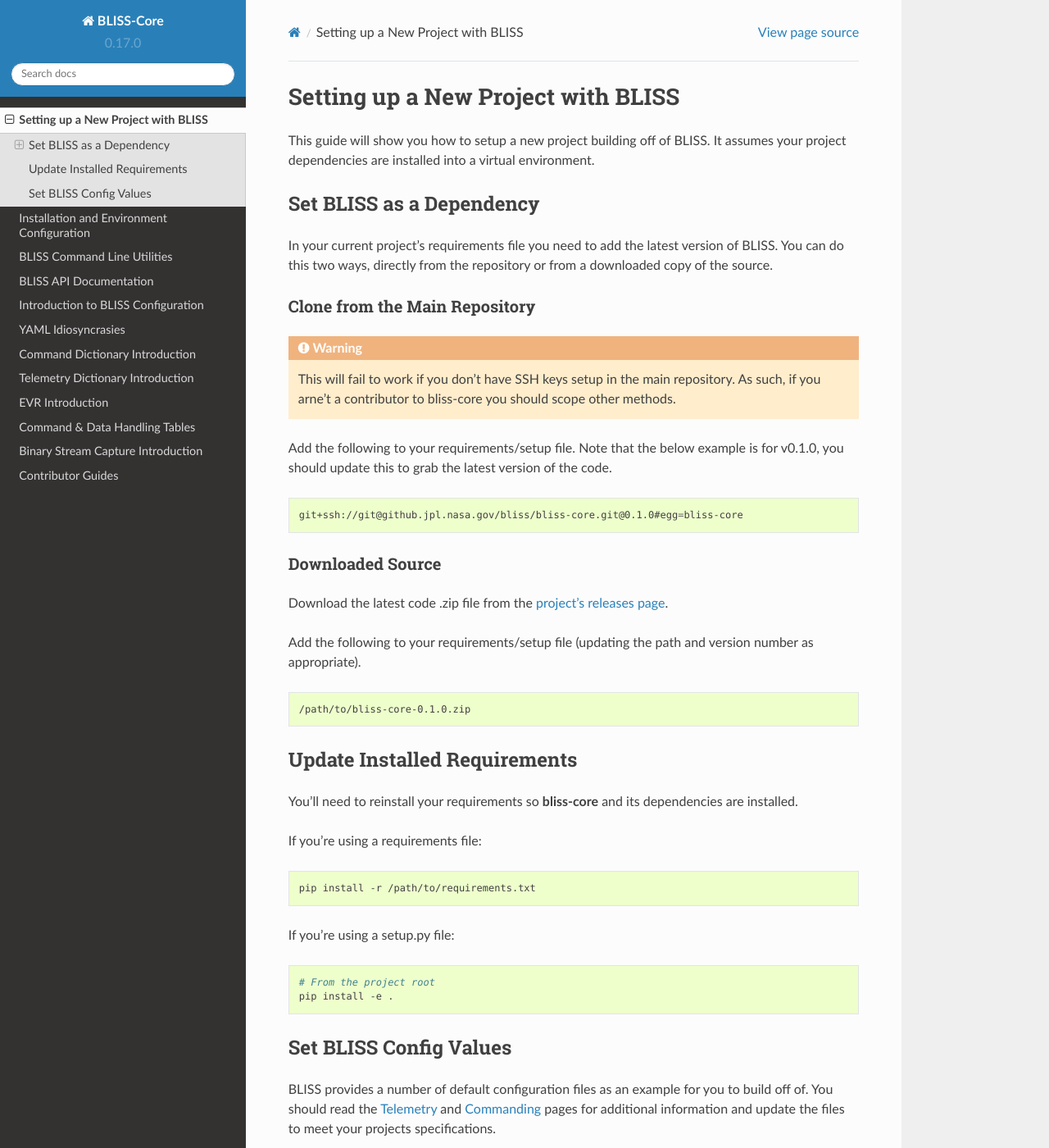
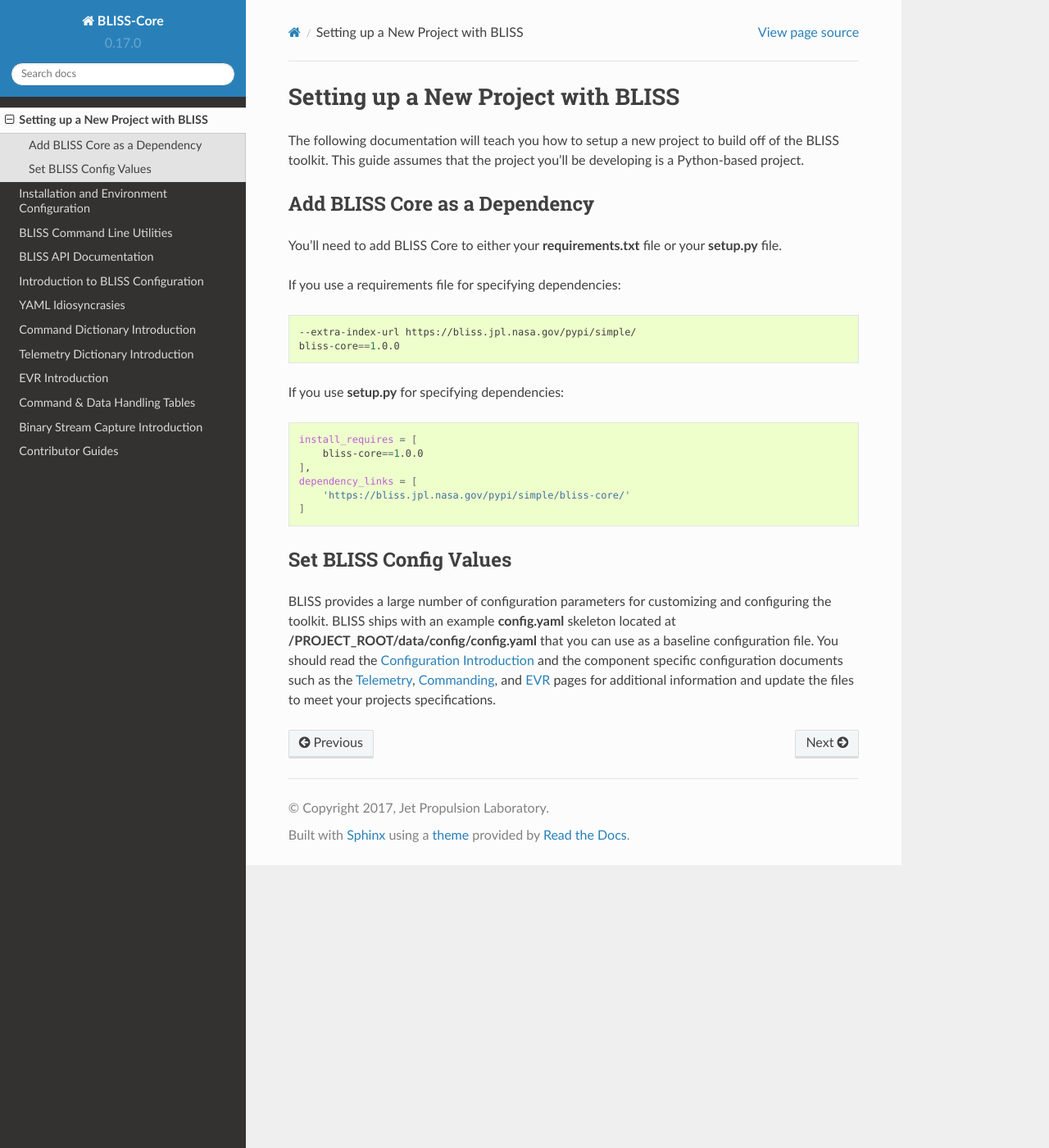
Before and after one commit to NASA-AMMOS/AIT-Core, a Sphinx documentation site: the page built from doc/source/project_setup.rst, in a window 1280 px wide and 1400 px high. Shown: the whole window at 82% size. Built offline with Sphinx 7.4.7 and the Read the Docs theme 2.0.0, drawn with Linux system fonts in a browser that asks for light colours; some of the changed text lies outside the part shown.

Commit message:
Issue #302 - Update new project setup page

```diff
--- a/doc/source/project_setup.rst
+++ b/doc/source/project_setup.rst
@@ -1,62 +1,32 @@
 Setting up a New Project with BLISS
 ===================================
 
-This guide will show you how to setup a new project building off of BLISS. It assumes your project dependencies are installed into a virtual environment.
+The following documentation will teach you how to setup a new project to build off of the BLISS toolkit. This guide assumes that the project you'll be developing is a Python-based project.
 
-Set BLISS as a Dependency
--------------------------
+Add BLISS Core as a Dependency
+------------------------------
 
-In your current project's requirements file you need to add the latest version of BLISS. You can do this two ways, directly from the repository or from a downloaded copy of the source.
+You'll need to add BLISS Core to either your **requirements.txt** file or your **setup.py** file.
 
-Clone from the Main Repository
-^^^^^^^^^^^^^^^^^^^^^^^^^^^^^^
-
-.. warning::
-
-   This will fail to work if you don't have SSH keys setup in the main repository. As such, if you arne't a contributor to bliss-core you should scope other methods.
-
-Add the following to your requirements/setup file. Note that the below example is for v0.1.0, you should update this to grab the latest version of the code.
+If you use a requirements file for specifying dependencies:
 
 .. code-block:: bash
 
-   git+ssh://git@github.jpl.nasa.gov/bliss/bliss-core.git@0.1.0#egg=bliss-core
+   --extra-index-url https://bliss.jpl.nasa.gov/pypi/simple/
+   bliss-core==1.0.0
 
-Downloaded Source
-^^^^^^^^^^^^^^^^^
-
-Download the latest code .zip file from the `project's releases page <https://github.jpl.nasa.gov/bliss/bliss-core/releases>`_.
-
-Add the following to your requirements/setup file (updating the path and version number as appropriate).
+If you use **setup.py** for specifying dependencies:
 
 .. code-block:: bash
 
-   /path/to/bliss-core-0.1.0.zip
-
-Update Installed Requirements
------------------------------
-
-You'll need to reinstall your requirements so **bliss-core** and its dependencies are installed.
-
-If you're using a requirements file:
-
-.. code-block:: bash
-
-   pip install -r /path/to/requirements.txt
-
-If you're using a setup.py file:
-
-.. code-block:: bash
-
-   # From the project root
-   pip install -e .
+   install_requires = [
+       bliss-core==1.0.0
+   ],
+   dependency_links = [
+       'https://bliss.jpl.nasa.gov/pypi/simple/bliss-core/'
+   ]
 
 Set BLISS Config Values
 -----------------------
 
-BLISS provides a number of default configuration files as an example for you to build off of. You should read the :doc:`Telemetry <telemetry_intro>` and :doc:`Commanding <command_intro>` pages for additional information and update the files to meet your projects specifications.
-
-You will also need to point BLISS to your configuration. Assuming you have placed the config in *<project root>/config* you need to set:
-
-.. code-block:: bash
-
-   export BLISS_CONFIG=<project root>/config/config.yaml
+BLISS provides a large number of configuration parameters for customizing and configuring the toolkit. BLISS ships with an example **config.yaml** skeleton located at **/PROJECT_ROOT/data/config/config.yaml** that you can use as a baseline configuration file. You should read the :doc:`Configuration Introduction <configuration_intro>` and the component specific configuration documents such as the :doc:`Telemetry <telemetry_intro>`, :doc:`Commanding <command_intro>`, and :doc:`EVR <evr_intro>` pages for additional information and update the files to meet your projects specifications.
```
